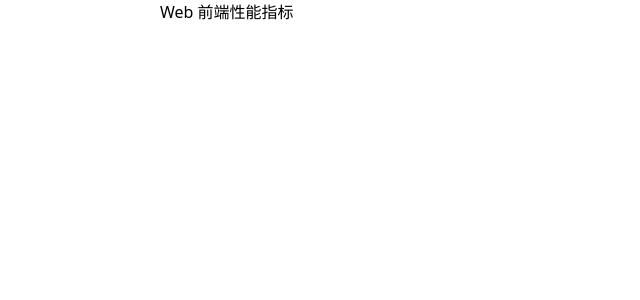
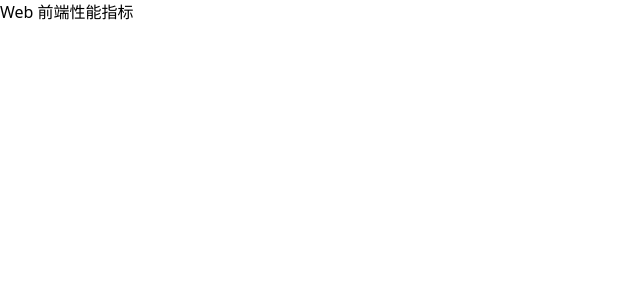
Before and after one commit to synzhang/synzhang.github.io, a Next.js app: page / in a window 1280 px wide. Shown: the top 300 px of the page, without its empty margins (0-640 px from the left). Built offline with nearby package versions, Linux system fonts and the light colour scheme.

Commit message:
feat: apply style to article

```diff
--- a/components/container/index.module.scss
+++ b/components/container/index.module.scss
@@ -1,4 +1,2 @@
 .container {
-  margin: auto;
-  max-width: 960px;
 }
--- a/pages/posts/[slug].tsx
+++ b/pages/posts/[slug].tsx
@@ -21,7 +21,7 @@ export default function Post({ post }) {
           <div>Loading…</div>
         ) : (
           <>
-            <article className="mb-32">
+            <article className="prose lg:prose-lg">
               <Head>
                 <title>
                   {post.title} | Next.js Blog Example with {CMS_NAME}
```
